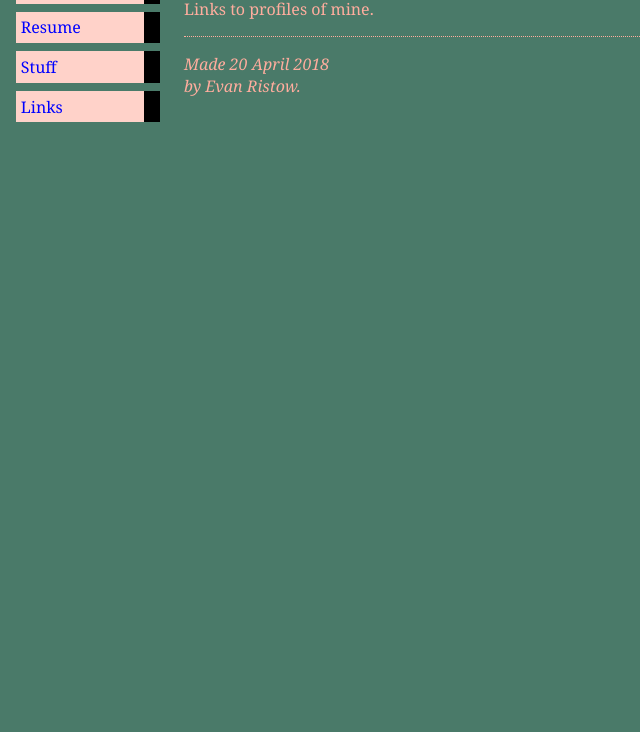
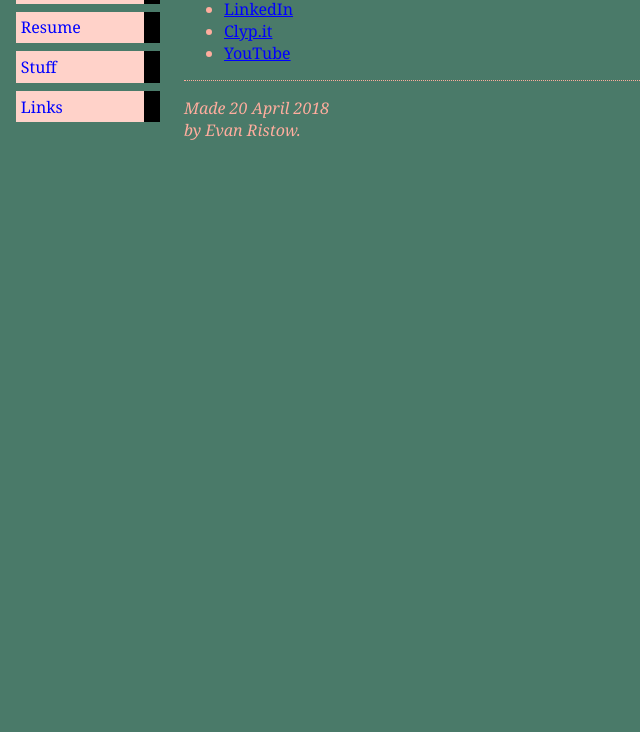
Before and after one commit to eristow/eristow.github.io, a plain HTML site: page links.html in a window 1280 px wide. Shown: the part 68-800 px from the top of the page, without its empty margins (0-640 px from the left). Drawn offline with Linux system fonts and the light colour scheme.

Commit message:
Add links to links page.

```diff
--- a/links.html
+++ b/links.html
@@ -17,7 +17,11 @@
 
 <!-- content -->
 <h1>Links Page</h1>
-<p>Links to profiles of mine.</p>
+<ul class="links">
+	<li><a href="https://www.linkedin.com/in/evan-ristow-1a2477102/">LinkedIn</a></li>
+	<li><a href="https://clyp.it/user/xtlhzxlg">Clyp.it</a></li>
+	<li><a href="https://www.youtube.com/channel/UC4jepeFzPS98d-JQQrjsHfA">YouTube</a></li>
+</ul>
 
 <!-- Sign and date the page -->
 <address>Made 20 April 2018<br>by Evan Ristow.</address>
--- a/style.css
+++ b/style.css
@@ -30,6 +30,10 @@ ul.navbar a {
 	text-decoration: none
 }
 
+ul.links {
+
+}
+
 a:link {
 	color: blue
 }
```
